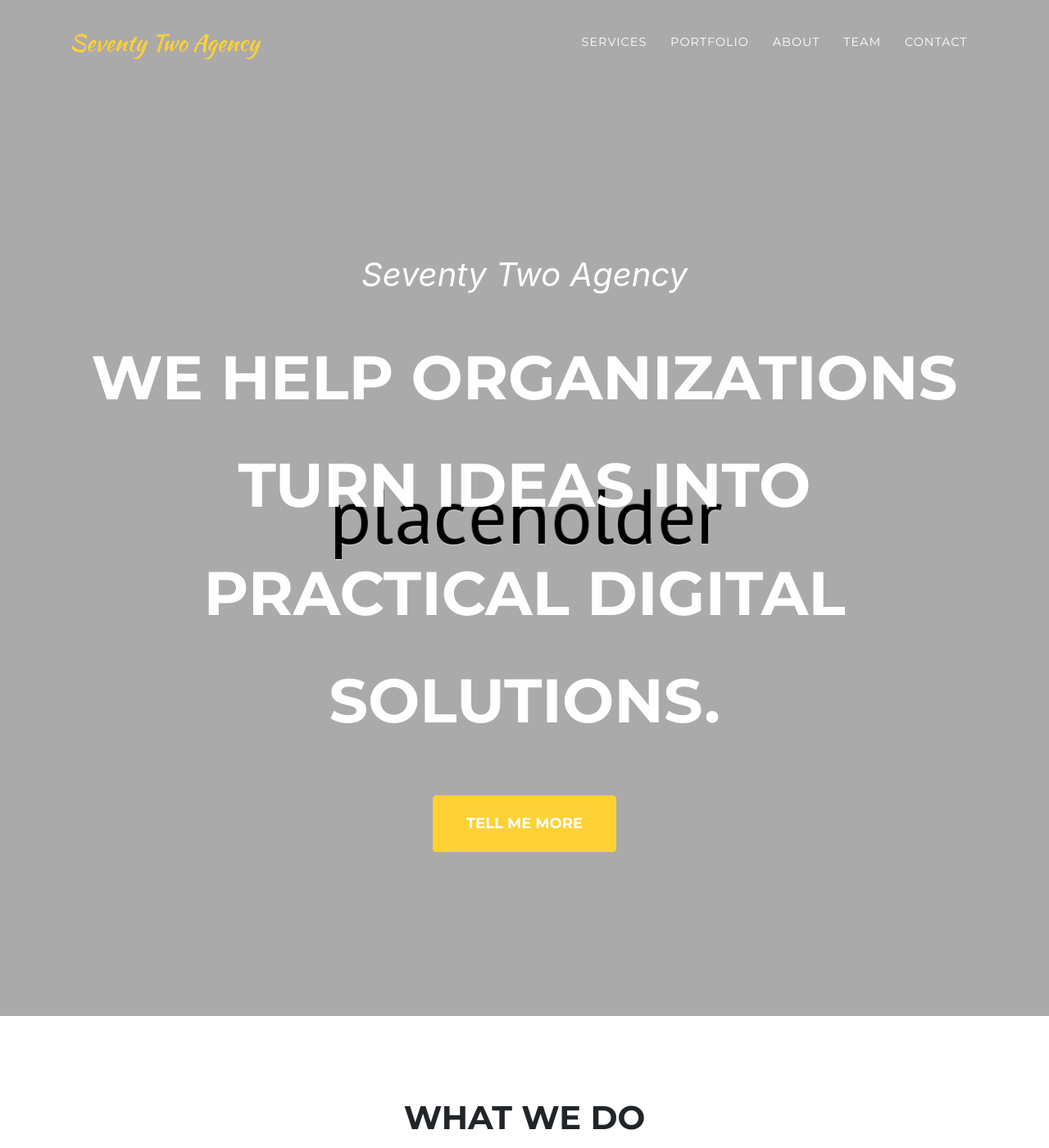
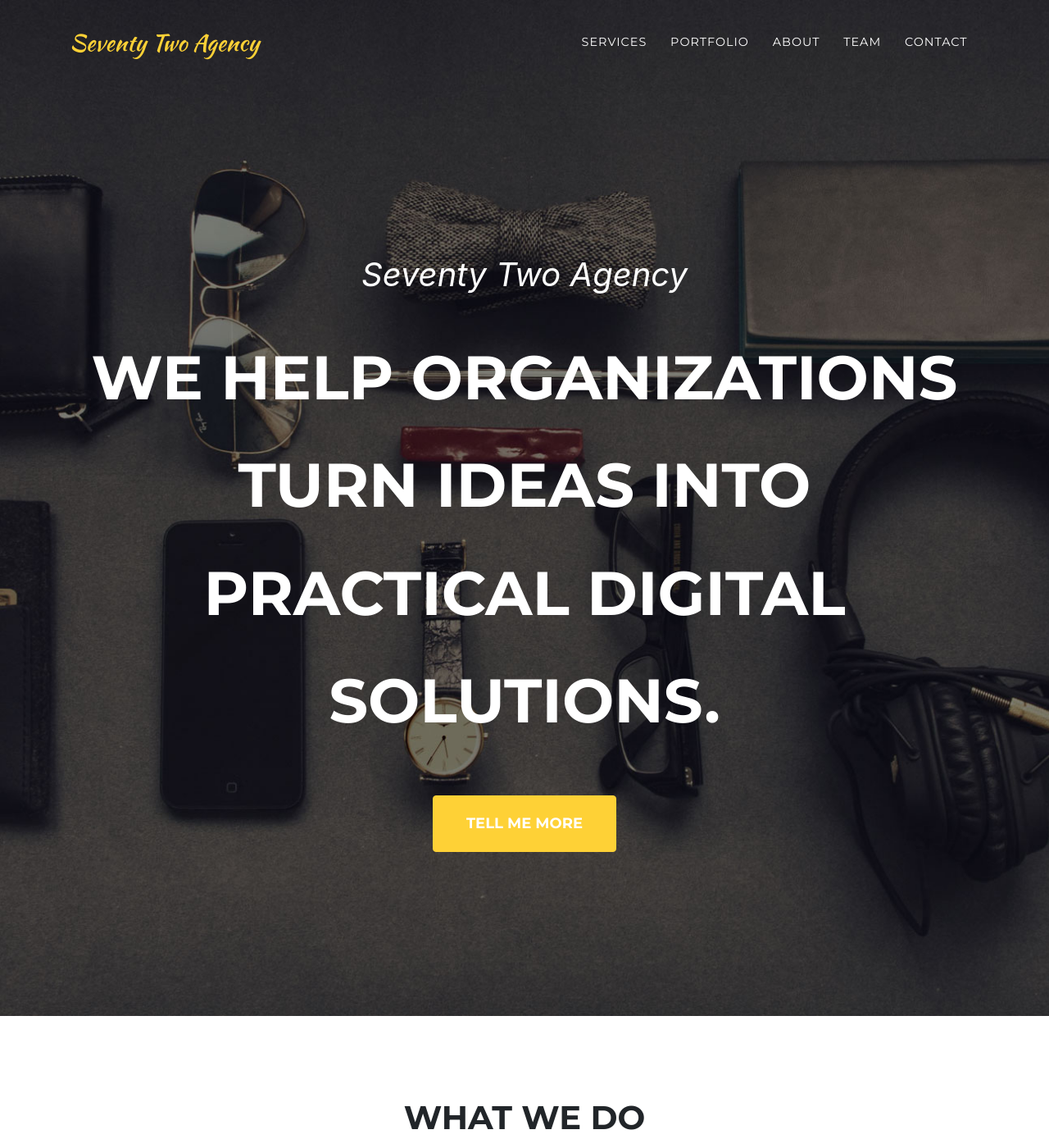
Before and after one commit to SeventyTwoAgency/STA-Website, a Jekyll site: the page built from index.md, in a window 1280 px wide and 1400 px high. Shown: the whole window at 82% size. Built offline with Jekyll 4.4.1, drawn with Linux system fonts in a browser that asks for light colours; some web fonts are replaced.

Commit message:
Update header image to professional product photography
- Replace header.png with header.jpg (the actual demo image)
- Image is professional flatlay product photography (sunglasses, wallet, headphones)
- Dimensions: 1900x1250 pixels, 232KB
- Updated _masthead.scss to reference header.jpg
- Downloaded from: raviriley/agency-jekyll-theme-starter

```diff
--- a/_sass/layout/_masthead.scss
+++ b/_sass/layout/_masthead.scss
@@ -2,7 +2,7 @@
 header.masthead {
   text-align: center;
   color: white;
-  background-image: url("/assets/img/header.png");
+  background-image: url("/assets/img/header.jpg");
   background-repeat: no-repeat;
   background-attachment: scroll;
   background-position: center center;
```
Also changed, not shown: assets/img/header.jpg (added), assets/img/header.png (deleted).
